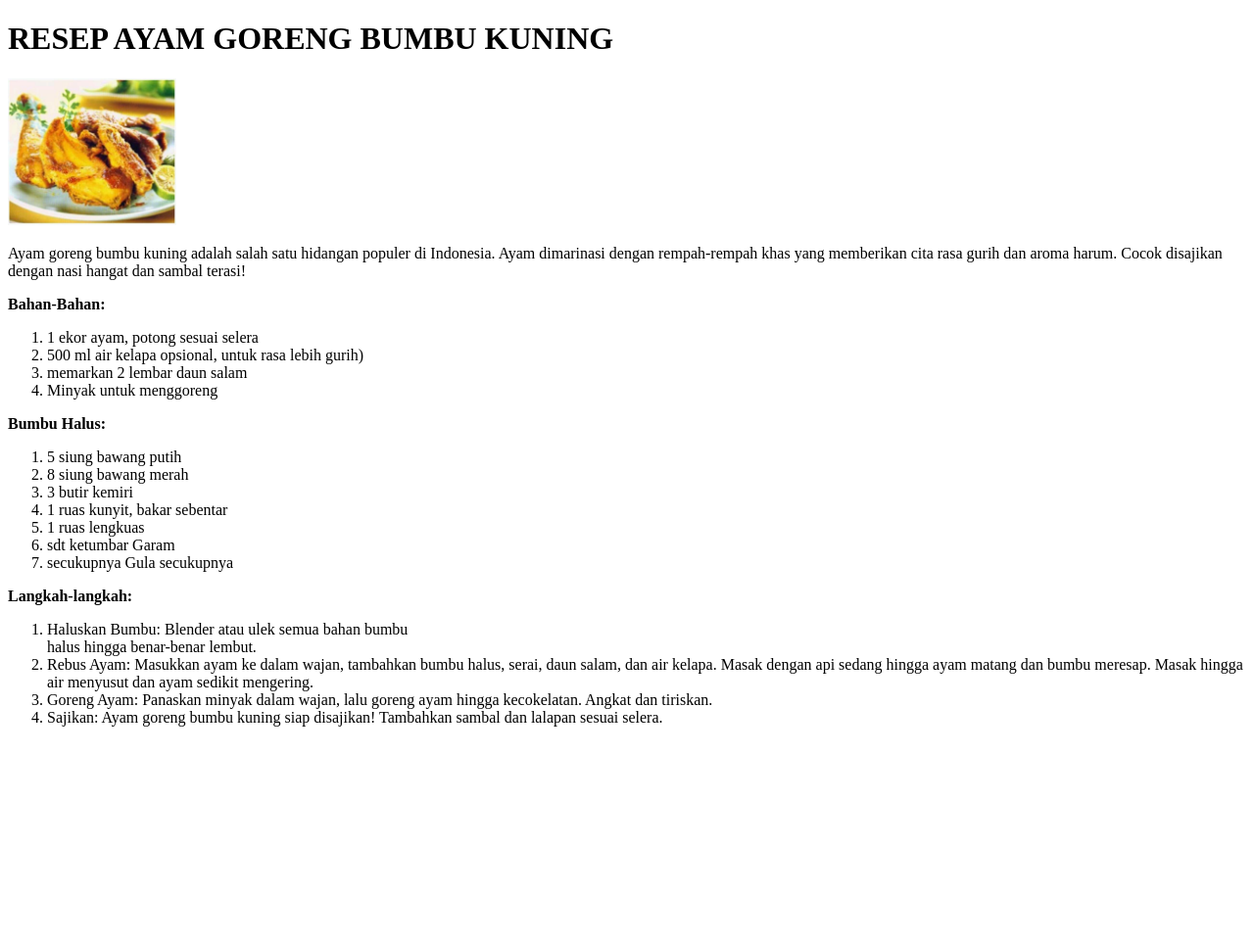
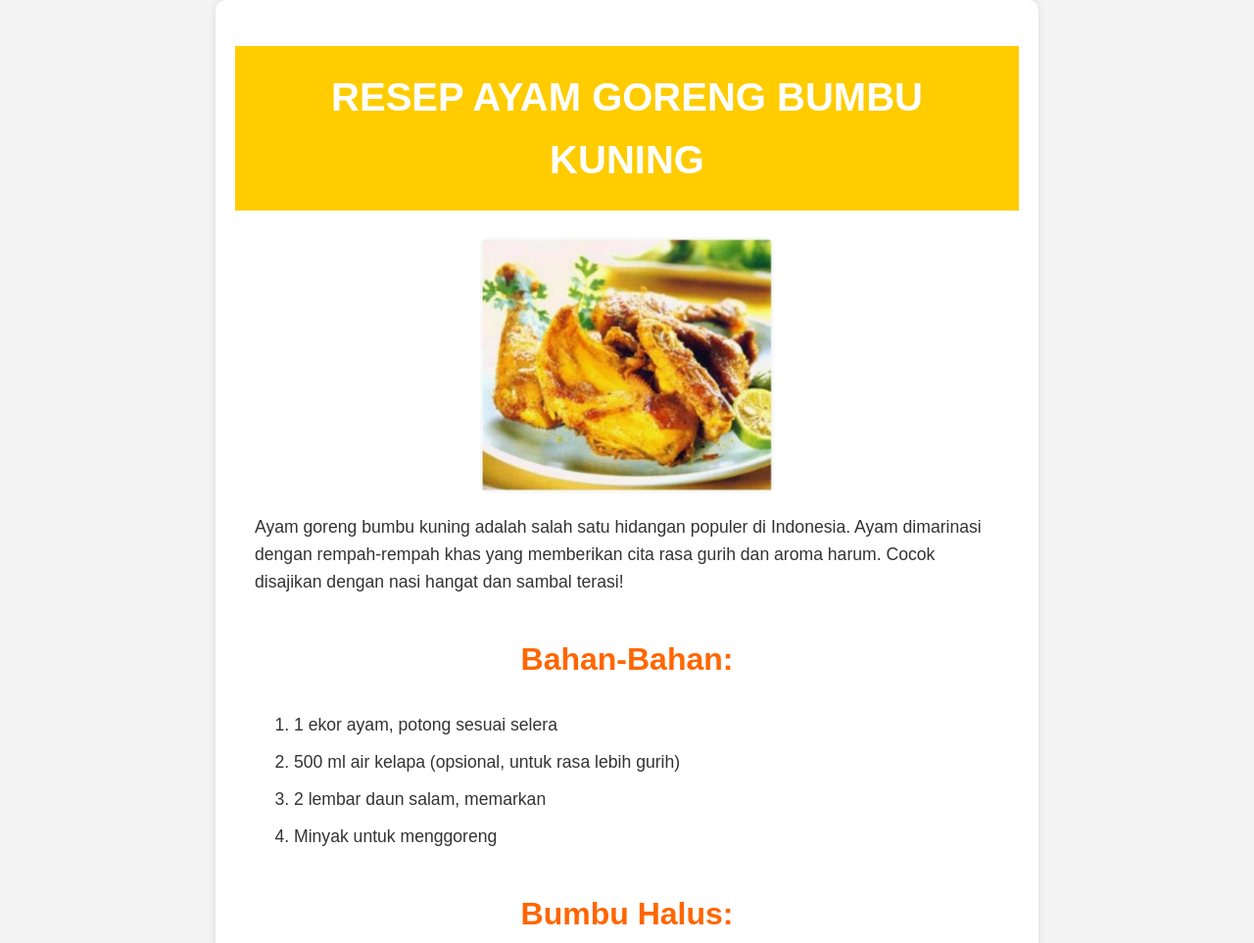
Before and after one commit to kanianyaa/Resep-Ayam-Goreng-Bumbu-Kuning, a plain HTML site: page index.html in a window 1280 px wide. Shown: the top 963 px of the page at 98% size. Before the commit the page ends 800 px from the top, so only its background shows below. Drawn offline with Linux system fonts and the light colour scheme.

Commit message:
Update index.html

```diff
--- a/index.html
+++ b/index.html
@@ -4,52 +4,117 @@
     <meta charset="UTF-8" />
     <meta name="viewport" content="width=device-width, initial-scale=1.0" />
     <title>Resep Ayam Goreng Bumbu Kuning</title>
+    <style>
+      body {
+        font-family: Arial, sans-serif;
+        line-height: 1.6;
+        background-color: #f4f4f4;
+        color: #333;
+        margin: 0;
+        padding: 0;
+      }
+
+      h1 {
+        background-color: #ffcc00;
+        color: white;
+        padding: 20px;
+        text-align: center;
+        font-size: 2.5em;
+        text-transform: uppercase;
+      }
+
+      img {
+        display: block;
+        margin: 20px auto;
+        border-radius: 10px;
+        max-width: 100%;
+        height: auto;
+      }
+
+      p {
+        padding: 0 20px;
+        font-size: 1.1em;
+      }
+
+      b {
+        font-weight: bold;
+      }
+
+      ol {
+        margin: 20px;
+        padding-left: 40px;
+        font-size: 1.1em;
+      }
+
+      li {
+        margin-bottom: 10px;
+      }
+
+      .container {
+        max-width: 800px;
+        margin: 0 auto;
+        padding: 20px;
+        background-color: white;
+        border-radius: 10px;
+        box-shadow: 0 0 10px rgba(0, 0, 0, 0.1);
+      }
+
+      footer {
+        text-align: center;
+        margin-top: 40px;
+        padding: 10px;
+        background-color: #ffcc00;
+        color: white;
+      }
+
+      .highlight {
+        color: #ffcc00;
+      }
+
+      h2 {
+        color: #ff6600;
+        text-align: center;
+        font-size: 2em;
+        margin-top: 40px;
+      }
+
+    </style>
   </head>
   <body>
-        <h1>
-            <B>RESEP AYAM GORENG BUMBU KUNING</B>
-        </h1>
-    <img src="Ayam Goreng BB Kuning.jpeg" weight="150" height="150">
+    <div class="container">
+      <h1>Resep Ayam Goreng Bumbu Kuning</h1>
+      <img src="Ayam Goreng BB Kuning.jpeg" alt="Ayam Goreng Bumbu Kuning" width="300" height="300" />
       <p>
-      Ayam goreng bumbu kuning adalah salah satu hidangan populer di Indonesia.
-      Ayam dimarinasi dengan rempah-rempah khas yang memberikan cita rasa gurih
-      dan aroma harum. Cocok disajikan dengan nasi hangat dan sambal terasi!
+        Ayam goreng bumbu kuning adalah salah satu hidangan populer di Indonesia. Ayam dimarinasi dengan rempah-rempah khas yang memberikan cita rasa gurih dan aroma harum. Cocok disajikan dengan nasi hangat dan sambal terasi!
       </p>
-    <p>
-        <b>Bahan-Bahan:</b>
-    </p>
+      <h2>Bahan-Bahan:</h2>
       <ol>
         <li>1 ekor ayam, potong sesuai selera</li>
-    <li>500 ml air kelapa opsional, untuk rasa lebih gurih)</li>
-    <li>memarkan 2 lembar daun salam</li>
+        <li>500 ml air kelapa (opsional, untuk rasa lebih gurih)</li>
+        <li>2 lembar daun salam, memarkan</li>
         <li>Minyak untuk menggoreng</li>
       </ol>
-    <p>
-      <b>Bumbu Halus:</b>
-    </p>
+      <h2>Bumbu Halus:</h2>
       <ol>
         <li>5 siung bawang putih</li>
         <li>8 siung bawang merah</li>
-    <li>3 butir kemiri </li>
-    <li>1 ruas kunyit, bakar sebentar </li>
+        <li>3 butir kemiri</li>
+        <li>1 ruas kunyit, bakar sebentar</li>
         <li>1 ruas lengkuas</li>
-    <li>sdt ketumbar Garam</li>
-    <li>secukupnya Gula secukupnya</li>
+        <li>1 sdt ketumbar</li>
+        <li>Garam secukupnya</li>
+        <li>Gula secukupnya</li>
       </ol>
-    <p>
-      <b>Langkah-langkah:</b>
-    </p>
+      <h2>Langkah-langkah:</h2>
       <ol>
-    <li>Haluskan Bumbu: Blender atau ulek semua bahan bumbu</li>
-      halus hingga benar-benar lembut.</li>
-    <li>Rebus Ayam: Masukkan ayam ke dalam
-      wajan, tambahkan bumbu halus, serai, daun salam, dan air kelapa. Masak
-      dengan api sedang hingga ayam matang dan bumbu meresap. Masak hingga air
-      menyusut dan ayam sedikit mengering.</li>
-    <li>Goreng Ayam: Panaskan minyak dalam
-      wajan, lalu goreng ayam hingga kecokelatan. Angkat dan tiriskan.</li>
-    <li>Sajikan: Ayam goreng bumbu kuning siap disajikan! Tambahkan sambal dan
-      lalapan sesuai selera.</li>
+        <li>Haluskan Bumbu: Blender atau ulek semua bahan bumbu halus hingga benar-benar lembut.</li>
+        <li>Rebus Ayam: Masukkan ayam ke dalam wajan, tambahkan bumbu halus, serai, daun salam, dan air kelapa. Masak dengan api sedang hingga ayam matang dan bumbu meresap. Masak hingga air menyusut dan ayam sedikit mengering.</li>
+        <li>Goreng Ayam: Panaskan minyak dalam wajan, lalu goreng ayam hingga kecokelatan. Angkat dan tiriskan.</li>
+        <li>Sajikan: Ayam goreng bumbu kuning siap disajikan! Tambahkan sambal dan lalapan sesuai selera.</li>
       </ol>
+    </div>
+    <footer>
+      <p>&copy; 2025 Resep Ayam Goreng Bumbu Kuning. All rights reserved.</p>
+    </footer>
   </body>
 </html>
```
Lines whose indentation alone changed are shown as unchanged.
